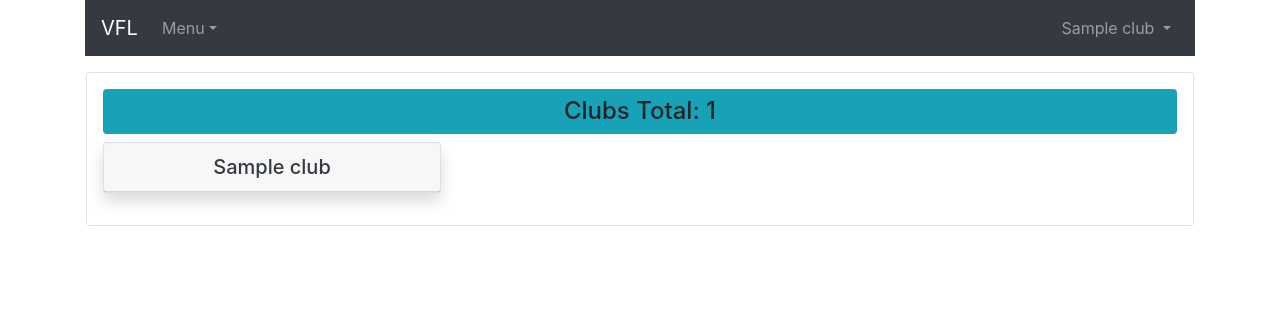
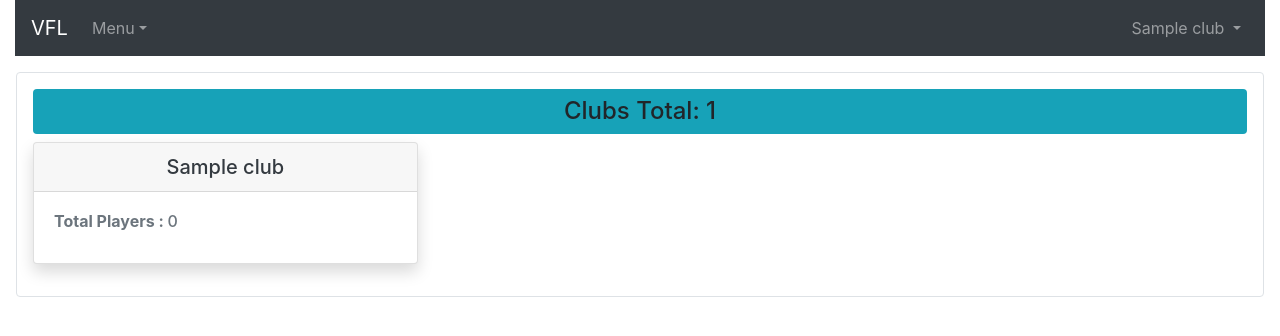
Before and after one commit to prajeeshag/VFF, a Django app: page /clubs/ in a window 1280 px wide. Shown: the top 336 px of the page. Run offline with Django 3.2, Linux system fonts and the light colour scheme; a user stored in the database is signed in; tables that the repository leaves empty hold one stand-in row (values such as "Sample post"); some libraries are stand-ins or nearby versions.

Commit message:
Updated info

```diff
--- a/registration/models.py
+++ b/registration/models.py
@@ -1,6 +1,6 @@
 from django.db import models
+from django.contrib.auth.models import AbstractUser
 from django.core.files.images import get_image_dimensions
-from django.contrib.auth.models import User
 import datetime
 import posixpath
 from django.conf import settings
@@ -8,7 +8,7 @@ from django.conf import settings
 
 class Club(models.Model):
     user = models.OneToOneField(
-        User, on_delete=models.CASCADE, related_name='club')
+        settings.AUTH_USER_MODEL, on_delete=models.CASCADE, related_name='club')
     club_name = models.CharField(
         max_length=50, blank=False, help_text="Name of the Club")
 
@@ -35,6 +35,10 @@ class Club(models.Model):
             if official.is_manager():
                 return official
         return None
+
+    def total_players(self):
+        players = self.Officials.filter(role="Player")
+        return players.count()
 
 
 class ClubDetails(models.Model):
@@ -75,7 +79,7 @@ class Officials(models.Model):
     club = models.ForeignKey(Club, blank=False,
                              on_delete=models.CASCADE, related_name="Officials")
 
-    user = models.OneToOneField(User, blank=True, null=True,
+    user = models.OneToOneField(settings.AUTH_USER_MODEL, blank=True, null=True,
                                 on_delete=models.CASCADE, related_name="Official")
 
     role = models.CharField(max_length=10, choices=role_choices)
--- a/registration/templates/registration/base.html
+++ b/registration/templates/registration/base.html
@@ -17,6 +17,8 @@
 
 		<link rel="stylesheet" type="text/css" href="{% static 'hijack/hijack-styles.css' %}" />
 
+		<script src="https://kit.fontawesome.com/53ea411157.js" crossorigin="anonymous"></script>
+
 	{% bootstrap_css %}
   {% block style %}	{% endblock %}
 
@@ -29,7 +31,7 @@
   </head>
   <body>
 		{% hijack_notification %}
-		<div class="container">
+		<div class="container-fluid">
 				{% block navbar %}
 					{% include "registration/topbar.html" %}
 			  {% endblock %}
--- a/registration/templates/registration/club_details.html
+++ b/registration/templates/registration/club_details.html
@@ -12,6 +12,7 @@
 			<p class="card-title text-secondary h6"><strong>Contact number: </strong> {{object.clubdetails.contact_number}}</p>
 			<p class="card-title text-secondary h6"><strong>Address: </strong> {{object.clubdetails.address}}</p>
 			<p class="card-title text-secondary h6"><strong>Year of Formation: </strong> {{object.clubdetails.date_of_formation}}</p>
+			<p class="card-title text-secondary h6"><strong>Total Players : </strong> {{object.total_players}}</p>
     </div>
   </div>
 
@@ -73,6 +74,7 @@
 						<div class="card-title h5 text-center text-dark">{{official}}</div>
 						<p class="card-title text-secondary h6">Favourite position: {{official.Player.favorite_position}}</p>
 						<p class="card-title text-secondary h6">Prefered foot: {{official.Player.prefered_foot}}</p>
+						<p class="card-title text-secondary h6">Age: {{official.get_age}}</p>
 					</div>
 				</a>
 			</div>
--- a/registration/templates/registration/club_list.html
+++ b/registration/templates/registration/club_list.html
@@ -12,6 +12,9 @@
 			<div class="col-md-4 mb-3">
 				<a href="{% url 'ClubDetail' club.pk %}" class="card w-auto shadow ">
 					<div class="card-header text-dark h5 text-center">{{club}}</div>
+					<div class="card-body">
+						<p class="card-title text-secondary h6"><strong>Total Players : </strong> {{club.total_players}}</p>
+    			</div>
   			</a>
   		</div>
 			{% endfor %}
```
